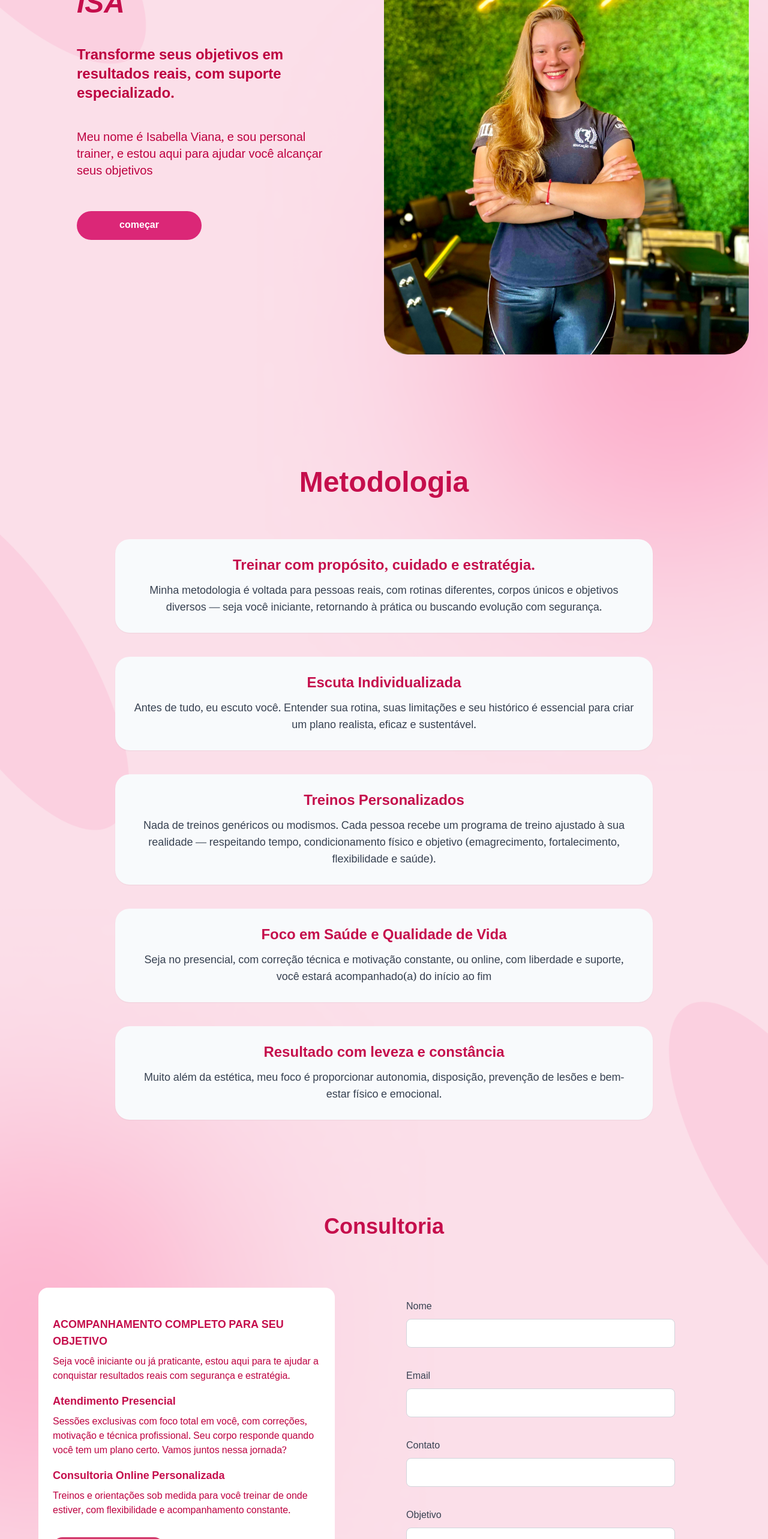
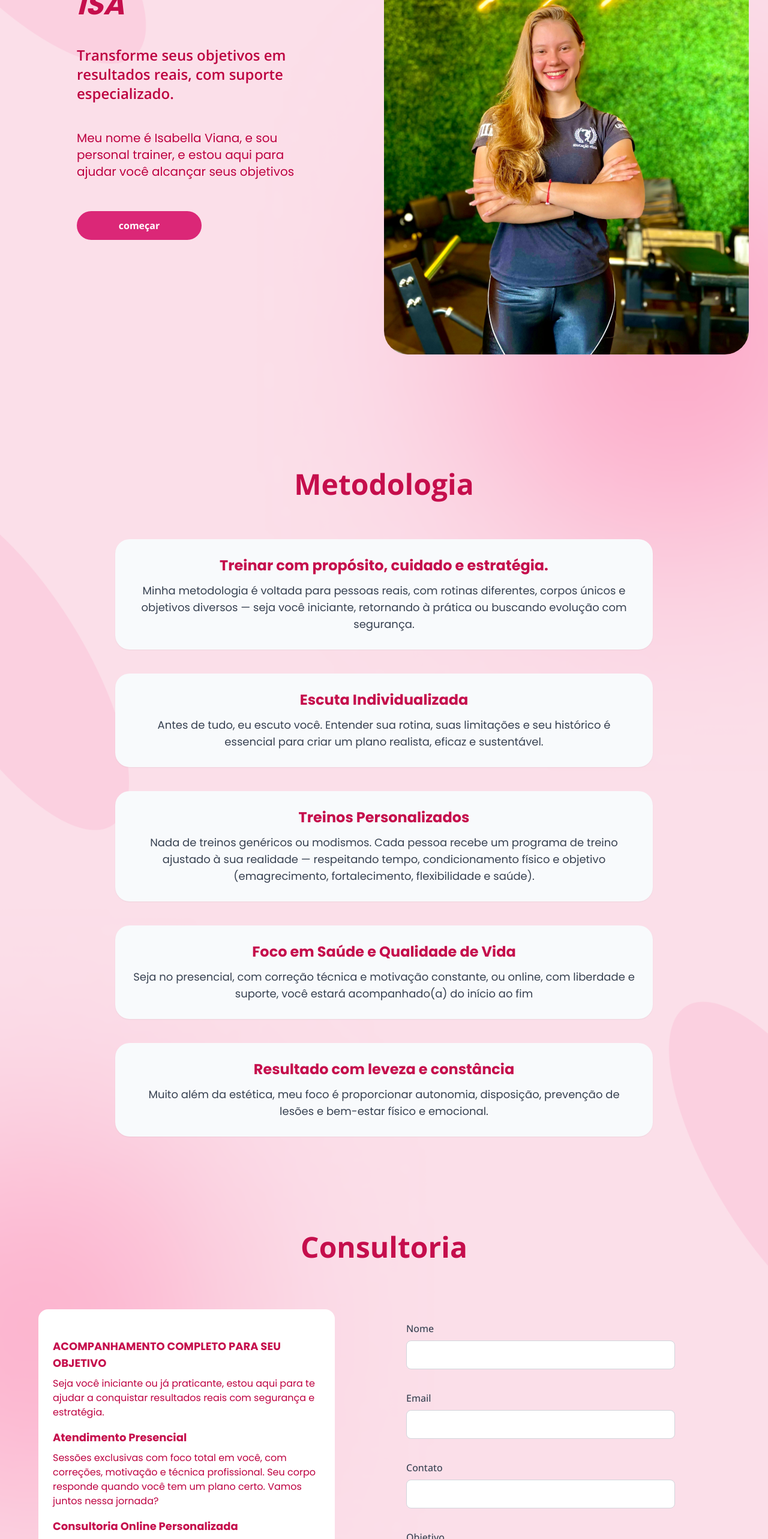
Before and after one commit to RudineiCTS/iv-landing, a Next.js app: page / in a window 1280 px wide. Shown: the part 234-2800 px from the top of the page at 60% size. Built offline with nearby package versions, Linux system fonts and the light colour scheme.

Commit message:
add animate

```diff
--- a/package.json
+++ b/package.json
@@ -9,8 +9,11 @@
     "lint": "next lint"
   },
   "dependencies": {
+    "gsap": "^3.13.0",
     "lucide-react": "^0.479.0",
+    "motion": "^12.16.0",
     "next": "15.1.4",
+    "process-env": "^2.0.2",
     "react": "^19.0.0",
     "react-dom": "^19.0.0",
     "react-icons": "^5.4.0",
--- /dev/null
+++ b/src/Fonts/index.ts
@@ -0,0 +1,21 @@
+// app/fonts.ts
+import { Noto_Serif_Tamil, Open_Sans, Poppins } from 'next/font/google';
+
+export const openSans = Open_Sans({
+  subsets: ['latin'],
+  display: 'swap',
+  variable: '--font-open-sans',
+});
+
+export const notoSerifTamil = Noto_Serif_Tamil({
+  subsets: ['latin'],
+  display: 'swap',
+  variable: '--font-noto-serif-tamil',
+});
+
+export const poppins = Poppins({
+  subsets: ['latin'],
+  weight: ['400', '700'], // se necessário
+  display: 'swap',
+  variable: '--font-poppins',
+});
--- a/src/app/Page/FormularioPage.tsx
+++ b/src/app/Page/FormularioPage.tsx
@@ -1,50 +1,71 @@
 import { ButtonComponentSendForm } from "@/components/ButtonComponent";
-import { InputComponentText, InputComponentTextArea } from "@/components/InputComponentText";
+import {
+  InputComponentText,
+  InputComponentTextArea,
+} from "@/components/InputComponentText";
+import { motion } from "motion/react";
 import type { RefObject } from "react";
 import type { MyFormData } from "../page";
-
-interface FormularioPage{
-  archorLinks:RefObject<any>[];
-  handleSetValue: (name: keyof MyFormData, value: string) => void
+interface FormularioPage {
+  archorLinks: RefObject<any>[];
+  handleSetValue: (name: keyof MyFormData, value: string) => void;
   formData: MyFormData;
-  sendForm: ()=>void;
+  sendForm: () => void;
 }
-export function FormularioPage({archorLinks, handleSetValue, formData, sendForm}:FormularioPage){
+export function FormularioPage({
+  archorLinks,
+  handleSetValue,
+  formData,
+  sendForm,
+}: FormularioPage) {
   return (
-    <section className="mt-20 md:mt-40 flex justify-center items-center flex-col px-4\" ref={archorLinks[0]}>
-      <h1 className="text-2xl sm:text-3xl md:text-4xl font-bold mb-6 text-[var(--font-rosa-title)] text-center">
+    <section
+      className="mt-20 md:mt-40 flex justify-center items-center flex-col px-4\"
+      ref={archorLinks[0]}
+    >
+      <h1 className="text-2xl sm:text-3xl  md:text-4xl lg:text-5xl font-bold mb-6 text-[var(--font-rosa-title)] text-center font-sans">
         Consultoria
       </h1>
       <div className="w-full max-w-6xl flex flex-col lg:flex-row mt-8 md:mt-14 gap-6 md:gap-7 justify-between mx-auto">
         <div className="w-full lg:w-3/4 bg-white rounded-2xl p-4 md:p-6 flex flex-col gap-4 py-8 md:py-12">
           <div>
-            <h2 className="text-[var(--font-rosa-title)] font-bold mb-2 text-sm sm:text-base md:text-lg">
+            <h2 className="text-[var(--font-rosa-title)] font-bold mb-2 text-sm sm:text-base md:text-lg font-poppins">
               ACOMPANHAMENTO COMPLETO PARA SEU OBJETIVO
             </h2>
-            <p className="text-[var(--font-rosa-paragraph)] text-sm sm:text-base">
-              Seja você iniciante ou já praticante, estou aqui para te ajudar a conquistar resultados reais com segurança e estratégia.
+            <p className="text-[var(--font-rosa-paragraph)] text-sm sm:text-base  font-poppins">
+              Seja você iniciante ou já praticante, estou aqui para te ajudar a
+              conquistar resultados reais com segurança e estratégia.
             </p>
           </div>
           <div>
-            <h2 className="text-[var(--font-rosa-title)] font-bold mb-2 text-sm sm:text-base md:text-lg">
+            <h2 className="text-[var(--font-rosa-title)] font-bold mb-2 text-sm sm:text-base md:text-lg  font-poppins">
               Atendimento Presencial
             </h2>
-            <p className="text-[var(--font-rosa-paragraph)] text-sm sm:text-base">
-              Sessões exclusivas com foco total em você, com correções, motivação e técnica profissional.
-              Seu corpo responde quando você tem um plano certo. Vamos juntos nessa jornada?
+            <p className="text-[var(--font-rosa-paragraph)] text-sm sm:text-base  font-poppins">
+              Sessões exclusivas com foco total em você, com correções,
+              motivação e técnica profissional. Seu corpo responde quando você
+              tem um plano certo. Vamos juntos nessa jornada?
             </p>
           </div>
           <div>
-            <h2 className="text-[var(--font-rosa-title)] font-bold mb-2 text-sm sm:text-base md:text-lg">
+            <h2 className="text-[var(--font-rosa-title)] font-bold mb-2 text-sm sm:text-base md:text-lg  font-poppins">
               Consultoria Online Personalizada
             </h2>
-            <p className="text-[var(--font-rosa-paragraph)] text-sm sm:text-base">
-              Treinos e orientações sob medida para você treinar de onde estiver, com flexibilidade e acompanhamento constante.
+            <p className="text-[var(--font-rosa-paragraph)] text-sm sm:text-base  font-poppins">
+              Treinos e orientações sob medida para você treinar de onde
+              estiver, com flexibilidade e acompanhamento constante.
             </p>
           </div>
-          <div className="mt-4">
-            <ButtonComponentSendForm title="Enviar Formulário" handleSendForm={sendForm}/>
-          </div>
+          <motion.div
+            whileHover={{ scale: 1.1 }}
+            whileTap={{ scale: 0.95 }}
+            className="mt-4 md: w-2/3 md: mx-auto flex justify-center"
+          >
+            <ButtonComponentSendForm
+              title="Enviar Formulário"
+              handleSendForm={sendForm}
+            />
+          </motion.div>
         </div>
 
         <form className="w-full lg:w-full flex flex-col items-center gap-4">
@@ -75,5 +96,5 @@ export function FormularioPage({archorLinks, handleSetValue, formData, sendForm}
         </form>
       </div>
     </section>
-  )
+  );
 }
--- a/src/app/Page/HomePage.tsx
+++ b/src/app/Page/HomePage.tsx
@@ -1,16 +1,16 @@
-import { ButtonComponent } from "@/components/ButtonComponent";
+import { motion } from "motion/react";
 import Image from "next/image";
 
-interface homePageProps{
-  handleClickNavigateToPage?: ()=>void
+interface homePageProps {
+  handleClickNavigateToPage?: () => void;
 }
-export function HomePage({handleClickNavigateToPage}:homePageProps){
+export function HomePage({ handleClickNavigateToPage }: homePageProps) {
   return (
     <div className="flex flex-col md:flex-row md:h-full mb-24 md:mb-48">
       <div className="w-full md:h-full flex flex-col md:w-1/2 p-4 md:p-12 text-center md:text-left">
         <div className="flex justify-center md:justify-start mb-6 md:mb-0">
           <Image
-            src={"/assets/logo_1.png"}
+            src="/assets/logo_1.png"
             width={120}
             height={40}
             alt="logo"
@@ -18,27 +18,39 @@ export function HomePage({handleClickNavigateToPage}:homePageProps){
             className="md:ml-6"
           />
         </div>
+        <motion.div
+          initial={{ opacity: 0, scale: 0 }}
+          animate={{ opacity: 1, scale: 1 }}
+        >
           <div className="flex-grow flex flex-col justify-center gap-4 md:gap-7 p-4 md:p-12">
-          <h1 className="text-2xl sm:text-3xl md:text-5xl text-[var(--font-rosa-title)] font-bold italic leading-tight">
+            <h1 className="text-2xl sm:text-3xl md:text-5xl text-[var(--font-rosa-title)] font-bold italic leading-tight font-poppins">
               TREINE COM A ISA
             </h1>
-          <p className="text-base sm:text-lg md:text-2xl font-semibold text-[var(--font-rosa-paragraph)] mt-2 md:mt-4">
+            <p className="text-base sm:text-lg md:text-2xl font-semibold text-[var(--font-rosa-paragraph)] mt-2 md:mt-4 font-sans">
               Transforme seus objetivos em resultados reais, com suporte
               especializado.
             </p>
-          <p className="text-[var(--font-rosa-paragraph)] mt-2 md:mt-4 text-pretty text-base sm:text-lg md:text-xl">
+            <p className="text-[var(--font-rosa-paragraph)] mt-2 md:mt-4 text-pretty text-base sm:text-lg md:text-xl font-poppins">
               Meu nome é Isabella Viana, e sou personal trainer, e estou aqui
               para ajudar você alcançar seus objetivos
             </p>
             <div className="flex justify-center md:justify-start">
-            <ButtonComponent
+              <motion.button
+                whileHover={{ scale: 1.1 }}
+                whileTap={{ scale: 0.95 }}
+                className="mt-4 md:mt-6 px-6 py-3 w-48 md:w-52 bg-pink-600 text-white font-bold rounded-full hover:bg-pink-700 transition-colors"
+                onClick={handleClickNavigateToPage}
+              >
+                {/* <ButtonComponent
                 handleClick={handleClickNavigateToPage}
-              className="mt-4 md:mt-6 px-6 py-3 w-48 md:w-52 bg-pink-600 text-white font-bold rounded-full hover:bg-pink-700 transition-colors"
-            >
+
+                > */}
                 começar
-            </ButtonComponent>
+                {/* </ButtonComponent> */}
+              </motion.button>
             </div>
           </div>
+        </motion.div>
       </div>
       <div className="w-full md:w-1/2 flex justify-center md:mt-16 px-4 md:px-0">
         <div className="w-full max-w-md md:max-w-none">
@@ -52,5 +64,5 @@ export function HomePage({handleClickNavigateToPage}:homePageProps){
         </div>
       </div>
     </div>
-  )
+  );
 }
--- a/src/app/Page/MetodologiaPage.tsx
+++ b/src/app/Page/MetodologiaPage.tsx
@@ -1,9 +1,12 @@
 import { CardText } from "@/components/cardText";
+import gsap from "gsap";
 
 export function MetodologiaPage() {
+  // gsap.registerPlugin(ScrollTrigger,Draggable);
+
   return (
     <div className="flex flex-col items-center justify-center min-h-screen px-4 py-12 md:py-0">
-      <h1 className="text-2xl sm:text-3xl md:text-4xl lg:text-5xl text-[var(--font-rosa-title)] font-bold mb-8 md:mb-12 text-center">
+      <h1 className="text-2xl sm:text-3xl md:text-4xl lg:text-5xl text-[var(--font-rosa-title)] font-bold mb-8 md:mb-12 text-center font-sans">
         Metodologia
       </h1>
       <div className="flex flex-col gap-4 md:gap-5 w-full max-w-4xl">
--- a/src/app/layout.tsx
+++ b/src/app/layout.tsx
@@ -1,20 +1,6 @@
 import type { Metadata } from "next";
-import { Open_Sans } from "next/font/google";
-import {Noto_Serif_Tamil} from 'next/font/google'
-import {} from 'next/font/google'
-//NotoSerifTamilSlanted
-
+import { notoSerifTamil, openSans, poppins } from "../Fonts";
 import "./globals.css";
-
-const openSans = Open_Sans({
-  subsets: ['latin'],
-  display: 'swap',
-})
-
-const notoSerifTamil = Noto_Serif_Tamil({
-  subsets: ['latin'],
-  display: 'swap',
-})
 
 export const metadata: Metadata = {
   title: "Create Next App",
@@ -29,7 +15,13 @@ export default function RootLayout({
   return (
     <html lang="en">
       <body
-        className={`${openSans.className}  ${notoSerifTamil.className} antialiased`}
+        className={`
+          ${openSans.variable}
+          ${poppins.variable}
+          ${notoSerifTamil.variable}
+          font-sans
+          antialiased
+        `}
       >
         {children}
       </body>
--- a/src/components/cardText/index.tsx
+++ b/src/components/cardText/index.tsx
@@ -1,17 +1,24 @@
-interface CardText{
-  title:string;
+import { twMerge } from "tailwind-merge";
+
+interface CardText {
+  title: string;
   text: string;
+  className?: string;
 }
 
-export function CardText({title,text}:CardText){
+export function CardText({ title, text,className }: CardText) {
   return (
-    <div className="bg-slate-50 p-4 sm:p-6 md:p-7 rounded-2xl md:rounded-3xl w-full max-w-4xl mt-3 md:mt-5 text-center shadow-sm hover:shadow-md transition-shadow">
-      <h2 className="text-lg sm:text-xl md:text-2xl font-bold text-[var(--font-rosa-title)] mb-2 md:mb-3">
+    <div
+      className={twMerge(
+        "bg-slate-50 p-4 sm:p-6 md:p-7 rounded-2xl md:rounded-3xl w-full max-w-4xl mt-3 md:mt-5 text-center shadow-sm hover:shadow-md transition-shadow font-poppins"
+      )}
+    >
+      <h2 className="text-lg sm:text-xl md:text-2xl font-bold text-[var(--font-rosa-title)] mb-2 md:mb-3 font-poppins">
         {title}
       </h2>
-      <p className="text-sm sm:text-base md:text-lg text-gray-700 leading-relaxed">
+      <p className="text-sm sm:text-base md:text-lg text-gray-700 leading-relaxed font-poppins">
         {text}
       </p>
     </div>
-  )
+  );
 }
--- a/tailwind.config.ts
+++ b/tailwind.config.ts
@@ -11,12 +11,17 @@ export default {
       colors: {
         background: "var(--background)",
         foreground: "var(--foreground)",
-        rosaSuave:'var(--rosa-suave)',
-        rosaEscuro:"var(--rosa-escuro)",
+        rosaSuave: "var(--rosa-suave)",
+        rosaEscuro: "var(--rosa-escuro)",
       },
-      backgroundColor:{
-        rosaEscuro:"var(--rosa-escuro)",
-      }
+      backgroundColor: {
+        rosaEscuro: "var(--rosa-escuro)",
+      },
+      fontFamily: {
+        sans: ["var(--font-open-sans)", "sans-serif"],
+        poppins: ["var(--font-poppins)", "sans-serif"],
+        tamil: ["var(--font-noto-serif-tamil)", "serif"],
+      },
     },
   },
   plugins: [],
```
Also changed, not shown: src/app/page.tsx (+20 -22 lines), 1 other file (tests, documents, lock files or other folders). Lines whose indentation alone changed are shown as unchanged.
